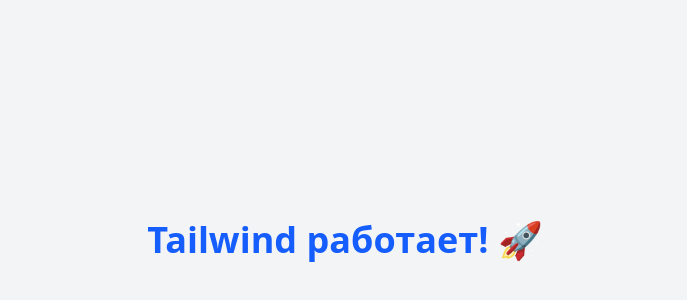
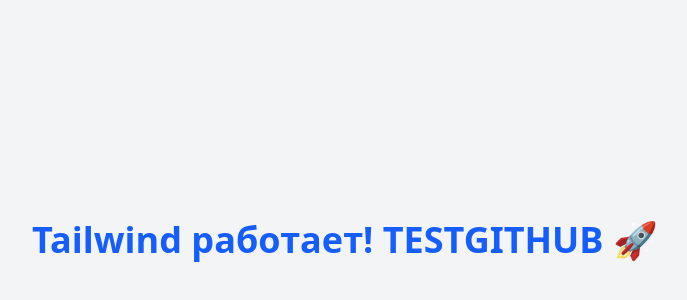
Before and after one commit to glancyF/finance-tracker, a React (Vite) app in the folder frontend/: page / in a window 1280 px wide. Shown: the part 160-460 px from the top of the page, without its empty margins (295-982 px from the left). Built offline with nearby package versions, Linux system fonts and the light colour scheme.

Commit message:
test update App.jsx

```diff
--- a/frontend/src/App.jsx
+++ b/frontend/src/App.jsx
@@ -9,7 +9,7 @@
   return (
       <div className="min-h-screen flex items-center justify-center bg-gray-100">
           <h1 className="text-4xl font-bold text-blue-600">
-              Tailwind работает! 🚀
+              Tailwind работает! TESTGITHUB 🚀
           </h1>
       </div>
   )
```
